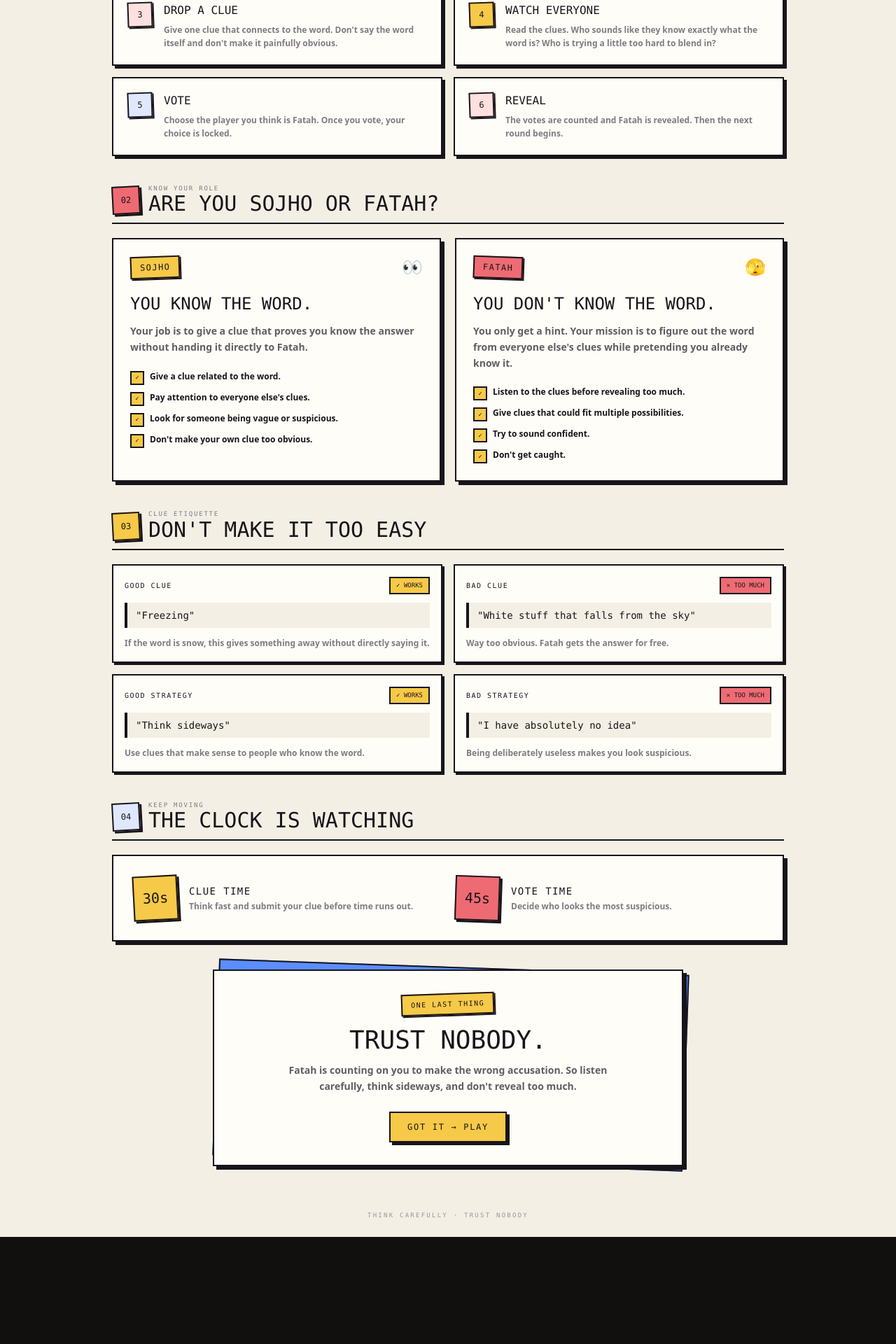
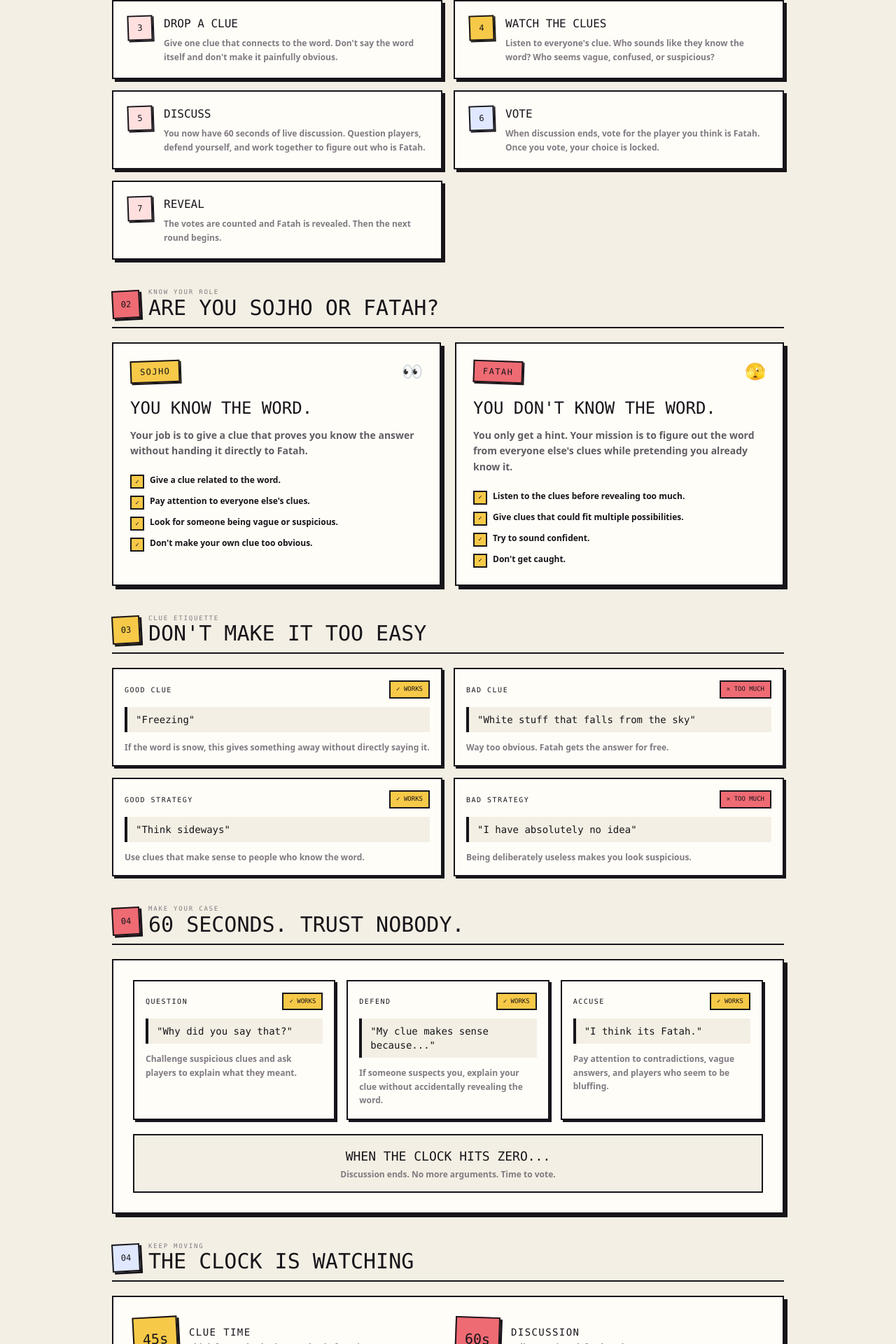
Before and after one commit to PrajwolKhadka/WhoIsTheFatah, a Next.js app in the folder client/: page /how-to-play in a window 1280 px wide. Shown: the part 847-2767 px from the top of the page at 70% size. Before the commit the page ends 2614 px from the top, so only its background shows below. Built offline with nearby package versions, Linux system fonts and the light colour scheme.

Commit message:
Feat(how to play)

```diff
--- a/client/app/how-to-play/page.tsx
+++ b/client/app/how-to-play/page.tsx
@@ -5,10 +5,8 @@ import Link from "next/link";
 export default function HowToPlayPage() {
   return (
     <main className="min-h-screen overflow-hidden bg-[#f4efe4] text-[#17151a]">
-
       {/* Background decoration */}
       <div className="pointer-events-none fixed inset-0 overflow-hidden">
-
         <div className="absolute -left-24 top-32 h-64 w-64 rounded-full bg-[#f7c948] opacity-20" />
 
         <div className="absolute -right-24 top-20 h-72 w-72 rounded-full bg-[#ef6b73] opacity-15" />
@@ -26,12 +24,10 @@ export default function HowToPlayPage() {
         <div className="absolute bottom-[15%] right-[12%] rotate-[-8deg] font-display text-4xl text-[#f7c948]">
           +
         </div>
-
       </div>
 
       {/* Header */}
       <header className="relative z-10 flex items-center justify-between px-5 py-5 sm:px-10">
-
         <Link href="/" className="group">
           <img
             src="/logo.png"
@@ -65,15 +61,12 @@ export default function HowToPlayPage() {
         >
           ← Back
         </Link>
-
       </header>
 
       {/* Main */}
       <div className="relative z-10 mx-auto max-w-5xl px-5 pb-16 pt-5 sm:px-8 sm:pt-8">
-
         {/* Hero */}
         <section className="mb-10 text-center">
-
           <div className="mb-5 inline-block rotate-[-2deg] border-2 border-[#17151a] bg-[#f7c948] px-4 py-2 shadow-[4px_4px_0_#17151a]">
             <span className="font-display text-[10px] uppercase tracking-[0.16em]">
               Before you start...
@@ -91,18 +84,13 @@ export default function HowToPlayPage() {
           <p className="mx-auto mt-5 max-w-2xl text-sm font-semibold leading-relaxed text-[#625c63] sm:text-base">
             Everyone gets the same word.
             <br />
-            <span className="font-bold text-[#17151a]">
-              Except Fatah.
-            </span>
-            {" "}They have to fake their way through the round without
-            getting caught.
+            <span className="font-bold text-[#17151a]">Except Fatah.</span> They
+            have to fake their way through the round without getting caught.
           </p>
-
         </section>
 
         {/* Quick rules */}
         <section className="mb-10 grid gap-4 sm:grid-cols-3">
-
           <RuleCard
             number="01"
             color="bg-[#f7c948]"
@@ -120,15 +108,13 @@ export default function HowToPlayPage() {
           <RuleCard
             number="03"
             color="bg-[#ffe0df]"
-            title="Find Fatah"
-            text="Listen carefully, spot the suspicious clue, then vote for who you think is Fatah."
+            title="Discuss & vote"
+            text="After everyone gives a clue, you get 60 seconds to discuss, question suspicious players, and decide who you think is Fatah."
           />
-
         </section>
 
         {/* Game flow */}
         <section className="mb-10">
-
           <SectionHeading
             number="01"
             label="The game"
@@ -137,7 +123,6 @@ export default function HowToPlayPage() {
           />
 
           <div className="mt-5 grid gap-4 md:grid-cols-2">
-
             <StepCard
               number="1"
               title="Join the room"
@@ -161,32 +146,36 @@ export default function HowToPlayPage() {
 
             <StepCard
               number="4"
-              title="Watch everyone"
-              text="Read the clues. Who sounds like they know exactly what the word is? Who is trying a little too hard to blend in?"
+              title="Watch the clues"
+              text="Listen to everyone's clue. Who sounds like they know the word? Who seems vague, confused, or suspicious?"
               color="bg-[#f7c948]"
             />
 
             <StepCard
               number="5"
+              title="Discuss"
+              text="You now have 60 seconds of live discussion. Question players, defend yourself, and work together to figure out who is Fatah."
+              color="bg-[#ffe0df]"
+            />
+
+            <StepCard
+              number="6"
               title="Vote"
-              text="Choose the player you think is Fatah. Once you vote, your choice is locked."
+              text="When discussion ends, vote for the player you think is Fatah. Once you vote, your choice is locked."
               color="bg-[#dfe8ff]"
             />
 
             <StepCard
-              number="6"
+              number="7"
               title="Reveal"
               text="The votes are counted and Fatah is revealed. Then the next round begins."
               color="bg-[#ffe0df]"
             />
-
           </div>
-
         </section>
 
         {/* Roles */}
         <section className="mb-10">
-
           <SectionHeading
             number="02"
             label="Know your role"
@@ -195,20 +184,14 @@ export default function HowToPlayPage() {
           />
 
           <div className="mt-5 grid gap-5 md:grid-cols-2">
-
             {/* Sojho */}
             <div className="border-2 border-[#17151a] bg-[#fffdf8] p-5 shadow-[5px_5px_0_#17151a] sm:p-6">
-
               <div className="mb-5 flex items-center justify-between">
-
                 <div className="rotate-[-2deg] border-2 border-[#17151a] bg-[#f7c948] px-3 py-1.5 font-display text-xs uppercase tracking-[0.12em] shadow-[2px_2px_0_#17151a]">
                   SOJHO
                 </div>
 
-                <span className="font-display text-2xl">
-                  👀
-                </span>
-
+                <span className="font-display text-2xl">👀</span>
               </div>
 
               <h3 className="font-display text-2xl uppercase">
@@ -221,7 +204,6 @@ export default function HowToPlayPage() {
               </p>
 
               <ul className="mt-5 space-y-2 text-sm font-semibold">
-
                 <Tip text="Give a clue related to the word." />
 
                 <Tip text="Pay attention to everyone else's clues." />
@@ -229,24 +211,17 @@ export default function HowToPlayPage() {
                 <Tip text="Look for someone being vague or suspicious." />
 
                 <Tip text="Don't make your own clue too obvious." />
-
               </ul>
-
             </div>
 
             {/* Fatah */}
             <div className="border-2 border-[#17151a] bg-[#fffdf8] p-5 shadow-[5px_5px_0_#17151a] sm:p-6">
-
               <div className="mb-5 flex items-center justify-between">
-
                 <div className="rotate-[2deg] border-2 border-[#17151a] bg-[#ef6b73] px-3 py-1.5 font-display text-xs uppercase tracking-[0.12em] shadow-[2px_2px_0_#17151a]">
                   FATAH
                 </div>
 
-                <span className="font-display text-2xl">
-                  🫣
-                </span>
-
+                <span className="font-display text-2xl">🫣</span>
               </div>
 
               <h3 className="font-display text-2xl uppercase">
@@ -254,12 +229,11 @@ export default function HowToPlayPage() {
               </h3>
 
               <p className="mt-3 text-sm font-semibold leading-relaxed text-[#625c63]">
-                You only get a hint. Your mission is to figure out the word
-                from everyone else's clues while pretending you already know it.
+                You only get a hint. Your mission is to figure out the word from
+                everyone else's clues while pretending you already know it.
               </p>
 
               <ul className="mt-5 space-y-2 text-sm font-semibold">
-
                 <Tip text="Listen to the clues before revealing too much." />
 
                 <Tip text="Give clues that could fit multiple possibilities." />
@@ -267,18 +241,13 @@ export default function HowToPlayPage() {
                 <Tip text="Try to sound confident." />
 
                 <Tip text="Don't get caught." />
-
               </ul>
-
             </div>
-
           </div>
-
         </section>
 
         {/* Clue rules */}
         <section className="mb-10">
-
           <SectionHeading
             number="03"
             label="Clue etiquette"
@@ -287,7 +256,6 @@ export default function HowToPlayPage() {
           />
 
           <div className="mt-5 grid gap-4 sm:grid-cols-2">
-
             <Advice
               good
               title="Good clue"
@@ -313,14 +281,54 @@ export default function HowToPlayPage() {
               example='"I have absolutely no idea"'
               text="Being deliberately useless makes you look suspicious."
             />
+          </div>
+        </section>
+        {/* Discussion */}
+        <section className="mb-10">
+          <SectionHeading
+            number="04"
+            label="Make your case"
+            title="60 seconds. Trust nobody."
+            color="bg-[#ef6b73]"
+          />
 
+          <div className="mt-5 border-2 border-[#17151a] bg-[#fffdf8] p-5 shadow-[5px_5px_0_#17151a] sm:p-7">
+            <div className="grid gap-4 sm:grid-cols-3">
+              <Advice
+                good
+                title="Question"
+                example='"Why did you say that?"'
+                text="Challenge suspicious clues and ask players to explain what they meant."
+              />
+
+              <Advice
+                good
+                title="Defend"
+                example='"My clue makes sense because..."'
+                text="If someone suspects you, explain your clue without accidentally revealing the word."
+              />
+
+              <Advice
+                good
+                title="Accuse"
+                example='"I think its Fatah."'
+                text="Pay attention to contradictions, vague answers, and players who seem to be bluffing."
+              />
+            </div>
+
+            <div className="mt-5 border-2 border-[#17151a] bg-[#f4efe4] p-4 text-center">
+              <p className="font-display text-lg uppercase">
+                When the clock hits zero...
+              </p>
+
+              <p className="mt-1 text-xs font-semibold text-[#817a82]">
+                Discussion ends. No more arguments. Time to vote.
+              </p>
+            </div>
           </div>
-
         </section>
-
         {/* Timing */}
         <section className="mb-10">
-
           <SectionHeading
             number="04"
             label="Keep moving"
@@ -329,13 +337,10 @@ export default function HowToPlayPage() {
           />
 
           <div className="mt-5 border-2 border-[#17151a] bg-[#fffdf8] p-5 shadow-[5px_5px_0_#17151a] sm:p-7">
-
             <div className="grid gap-5 sm:grid-cols-2">
-
               <div className="flex items-center gap-4">
-
                 <div className="flex h-16 w-16 shrink-0 rotate-[-3deg] items-center justify-center border-2 border-[#17151a] bg-[#f7c948] font-display text-xl shadow-[3px_3px_0_#17151a]">
-                  30s
+                  45s
                 </div>
 
                 <div>
@@ -347,11 +352,23 @@ export default function HowToPlayPage() {
                     Think fast and submit your clue before time runs out.
                   </p>
                 </div>
+              </div>
+              <div className="flex items-center gap-4">
+                <div className="flex h-16 w-16 shrink-0 rotate-[2deg] items-center justify-center border-2 border-[#17151a] bg-[#ef6b73] font-display text-xl shadow-[3px_3px_0_#17151a]">
+                  60s
+                </div>
 
+                <div>
+                  <p className="font-display text-sm uppercase tracking-[0.1em]">
+                    Discussion
+                  </p>
+
+                  <p className="mt-1 text-xs font-semibold text-[#817a82]">
+                    Talk, question, defend, and accuse.
+                  </p>
+                </div>
               </div>
-
               <div className="flex items-center gap-4">
-
                 <div className="flex h-16 w-16 shrink-0 rotate-[2deg] items-center justify-center border-2 border-[#17151a] bg-[#ef6b73] font-display text-xl shadow-[3px_3px_0_#17151a]">
                   45s
                 </div>
@@ -365,22 +382,16 @@ export default function HowToPlayPage() {
                     Decide who looks the most suspicious.
                   </p>
                 </div>
-
               </div>
-
             </div>
-
           </div>
-
         </section>
 
         {/* Final tip */}
         <section className="relative mx-auto max-w-2xl">
-
           <div className="absolute -right-1 -top-1 h-full w-full rotate-2 border-2 border-[#17151a] bg-[#5c8dff]" />
 
           <div className="relative border-2 border-[#17151a] bg-[#fffdf8] p-6 text-center shadow-[5px_5px_0_#17151a] sm:p-8">
-
             <div className="mx-auto mb-4 inline-block rotate-[-2deg] border-2 border-[#17151a] bg-[#f7c948] px-3 py-1.5 font-display text-[10px] uppercase tracking-[0.15em] shadow-[2px_2px_0_#17151a]">
               One last thing
             </div>
@@ -390,8 +401,8 @@ export default function HowToPlayPage() {
             </h2>
 
             <p className="mx-auto mt-3 max-w-lg text-sm font-semibold leading-relaxed text-[#625c63]">
-              Fatah is counting on you to make the wrong accusation.
-              So listen carefully, think sideways, and don't reveal too much.
+              Fatah is counting on you to make the wrong accusation. So listen
+              carefully, think sideways, and don't reveal too much.
             </p>
 
             <Link
@@ -418,26 +429,19 @@ export default function HowToPlayPage() {
             >
               Got it → Play
             </Link>
-
           </div>
-
         </section>
-
       </div>
 
       {/* Footer */}
       <footer className="relative z-10 px-5 pb-6 text-center">
-
         <p className="font-display text-[9px] uppercase tracking-[0.25em] text-[#9b949b]">
           Think carefully · Trust nobody
         </p>
-
       </footer>
-
     </main>
   );
 }
-
 
 /* -------------------------------- */
 /* Small components                 */
@@ -456,25 +460,20 @@ function RuleCard({
 }) {
   return (
     <div className="border-2 border-[#17151a] bg-[#fffdf8] p-4 shadow-[4px_4px_0_#17151a]">
-
       <div
         className={`mb-4 inline-flex h-8 w-8 rotate-[-3deg] items-center justify-center border-2 border-[#17151a] ${color} font-display text-[10px] shadow-[2px_2px_0_#17151a]`}
       >
         {number}
       </div>
 
-      <h3 className="font-display text-base uppercase">
-        {title}
-      </h3>
+      <h3 className="font-display text-base uppercase">{title}</h3>
 
       <p className="mt-2 text-xs font-semibold leading-relaxed text-[#817a82]">
         {text}
       </p>
-
     </div>
   );
 }
-
 
 function SectionHeading({
   number,
@@ -489,7 +488,6 @@ function SectionHeading({
 }) {
   return (
     <div className="flex items-end gap-3 border-b-2 border-[#17151a] pb-3">
-
       <div
         className={`flex h-10 w-10 shrink-0 rotate-[-3deg] items-center justify-center border-2 border-[#17151a] ${color} font-display text-xs shadow-[3px_3px_0_#17151a]`}
       >
@@ -505,11 +503,9 @@ function SectionHeading({
           {title}
         </h2>
       </div>
-
     </div>
   );
 }
-
 
 function StepCard({
   number,
@@ -524,9 +520,7 @@ function StepCard({
 }) {
   return (
     <div className="group border-2 border-[#17151a] bg-[#fffdf8] p-4 shadow-[4px_4px_0_#17151a] transition-transform hover:-translate-y-0.5 sm:p-5">
-
       <div className="flex gap-4">
-
         <div
           className={`flex h-9 w-9 shrink-0 rotate-[-2deg] items-center justify-center border-2 border-[#17151a] ${color} font-display text-xs shadow-[2px_2px_0_#17151a]`}
         >
@@ -534,40 +528,28 @@ function StepCard({
         </div>
 
         <div>
-
-          <h3 className="font-display text-base uppercase">
-            {title}
-          </h3>
+          <h3 className="font-display text-base uppercase">{title}</h3>
 
           <p className="mt-1.5 text-xs font-semibold leading-relaxed text-[#817a82]">
             {text}
           </p>
-
         </div>
-
       </div>
-
     </div>
   );
 }
 
-
 function Tip({ text }: { text: string }) {
   return (
     <li className="flex gap-2">
-
       <span className="mt-0.5 flex h-5 w-5 shrink-0 items-center justify-center border-2 border-[#17151a] bg-[#f7c948] font-display text-[9px]">
         ✓
       </span>
 
-      <span className="text-xs leading-relaxed">
-        {text}
-      </span>
-
+      <span className="text-xs leading-relaxed">{text}</span>
     </li>
   );
 }
-
 
 function Advice({
   good,
@@ -582,9 +564,7 @@ function Advice({
 }) {
   return (
     <div className="border-2 border-[#17151a] bg-[#fffdf8] p-4 shadow-[3px_3px_0_#17151a]">
-
       <div className="flex items-center justify-between gap-3">
-
         <p className="font-display text-[10px] uppercase tracking-[0.15em]">
           {title}
         </p>
@@ -596,21 +576,15 @@ function Advice({
         >
           {good ? "✓ Works" : "✕ Too much"}
         </span>
-
       </div>
 
       <div className="mt-3 border-l-4 border-[#17151a] bg-[#f4efe4] px-3 py-2">
-
-        <p className="font-display text-sm">
-          {example}
-        </p>
-
+        <p className="font-display text-sm">{example}</p>
       </div>
 
       <p className="mt-3 text-xs font-semibold leading-relaxed text-[#817a82]">
         {text}
       </p>
-
     </div>
   );
 }
--- a/client/src/presentation/views/RoomView.tsx
+++ b/client/src/presentation/views/RoomView.tsx
@@ -487,7 +487,7 @@ export default function RoomView({ code }: { code: string }) {
 
                     <div className="border-2 border-[#17151a] bg-white p-3 text-center">
                       <p className="font-display text-xl">
-                        30s
+                        45s
                       </p>
                       <p className="text-[10px] font-bold uppercase tracking-wider">
                         Clue
```
